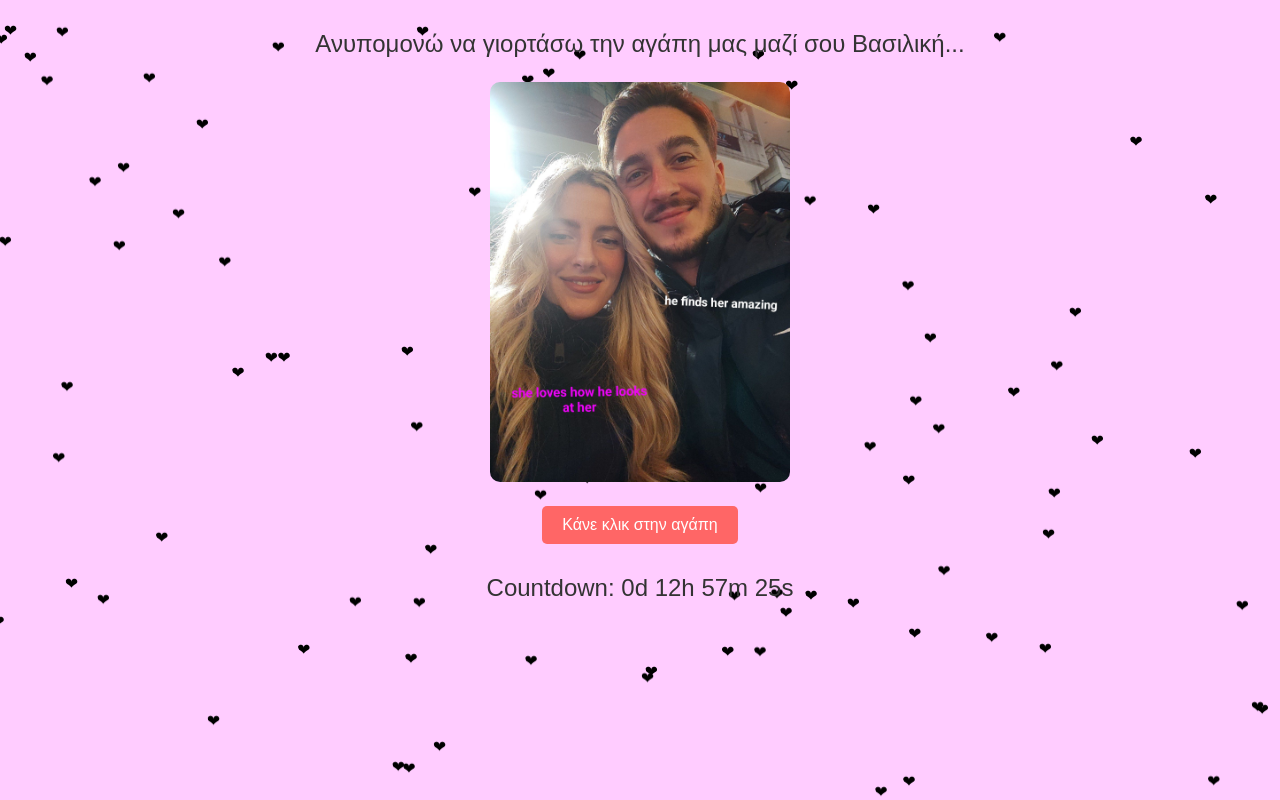
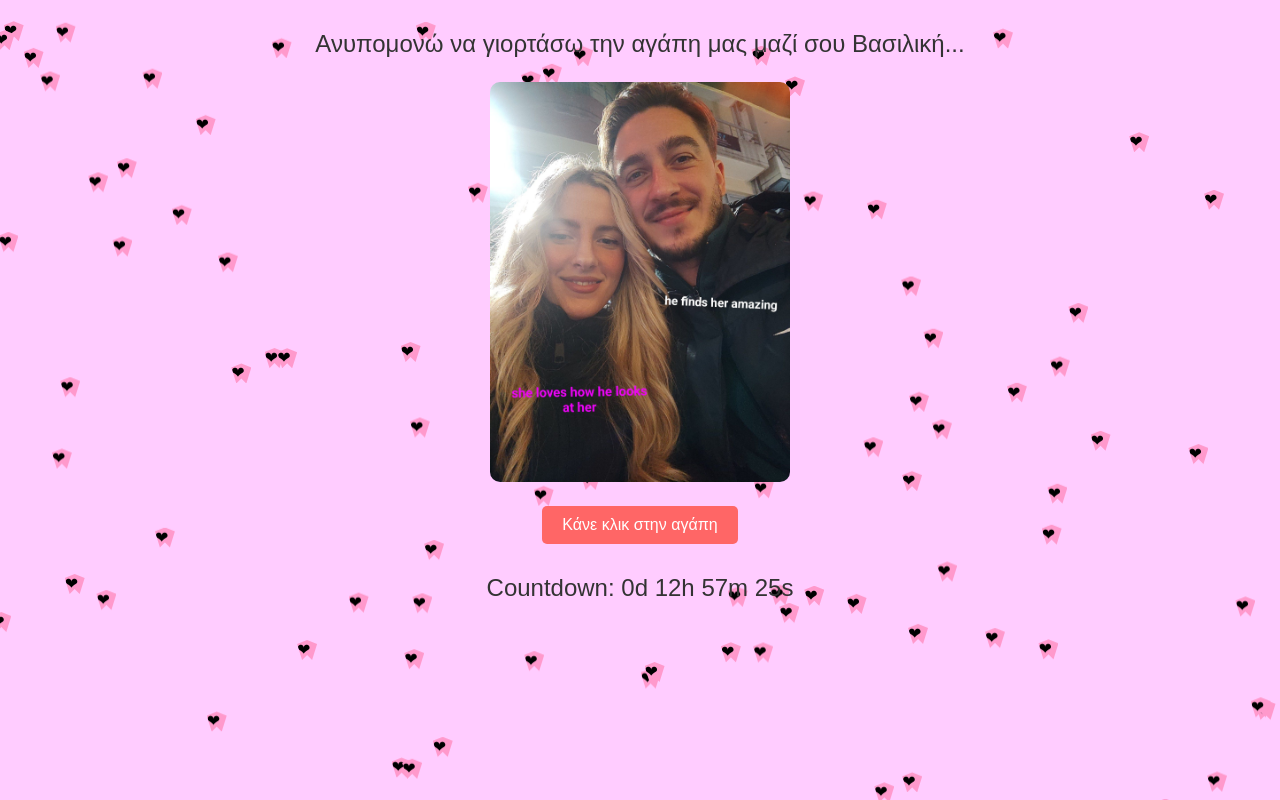
Before and after one commit to mbalomenos/valentina, a plain HTML site: page index.html in a window 1280 px wide. Drawn offline with Linux system fonts and the light colour scheme.

Commit message:
Update index.html

```diff
--- a/index.html
+++ b/index.html
@@ -26,7 +26,7 @@
             position: absolute;
             width: 20px;
             height: 20px;
-            background-color: transparent;
+            background-color: #ff99cc; /* Change heart color to pink */
             clip-path: polygon(
                 50% 0%,
                 100% 20%,
```
